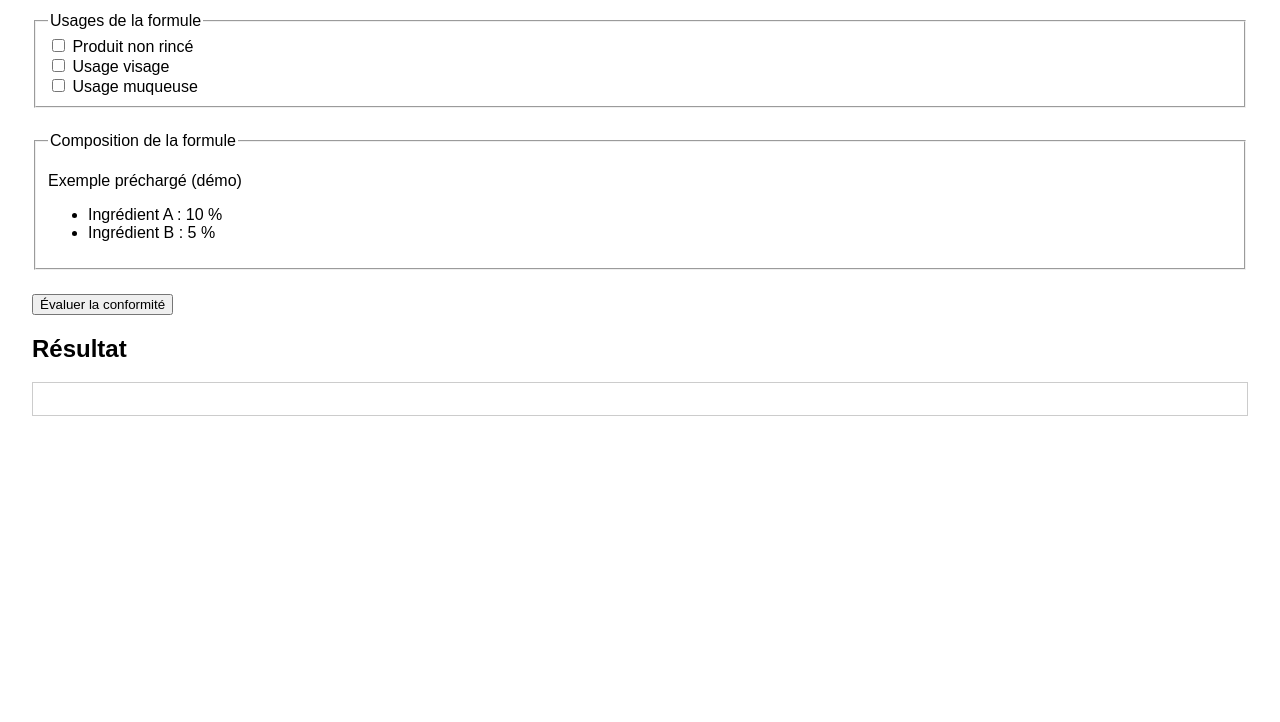
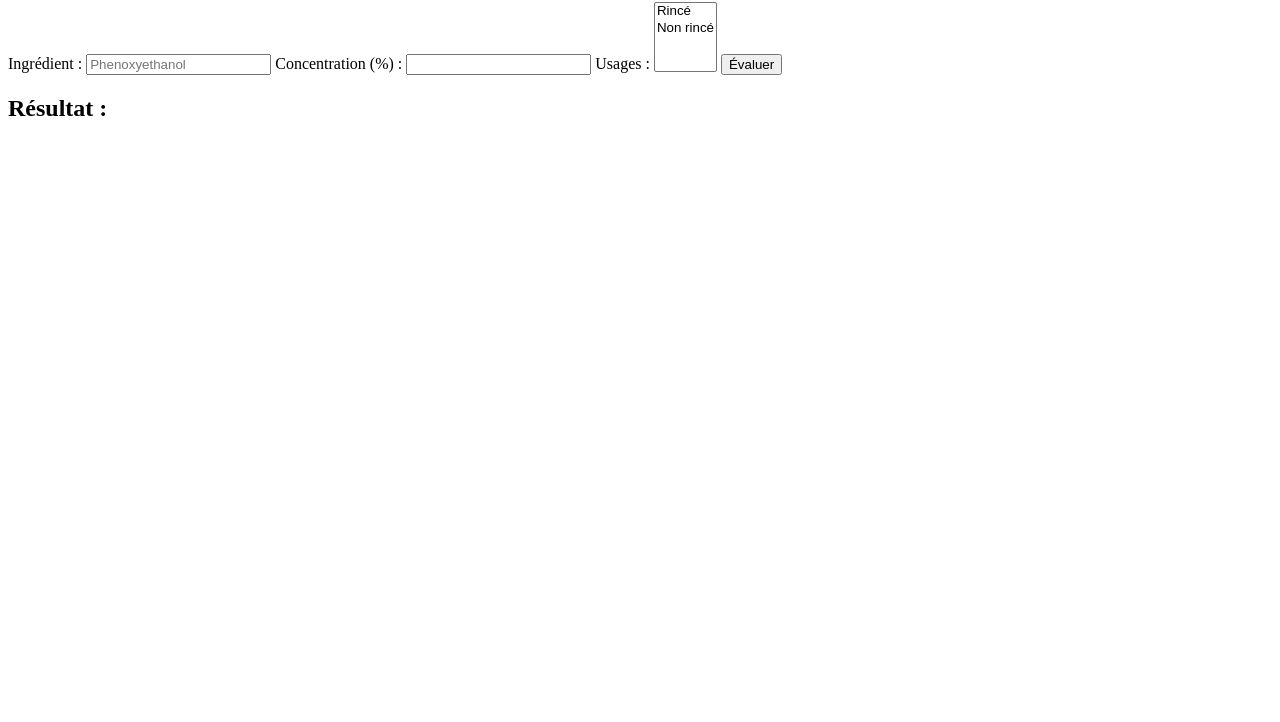
Before and after one commit to AlexCazo/cosmetic-regulatory-app, a plain HTML site: page index.html in a window 1280 px wide. Shown: the part 78-800 px from the top of the page. Drawn offline with Linux system fonts and the light colour scheme.

Commit message:
Update index.html

```diff
--- a/index.html
+++ b/index.html
@@ -1,46 +1,37 @@
 <!DOCTYPE html>
 <html lang="fr">
 <head>
-  <meta charset="UTF-8" />
-  <title>Évaluation réglementaire – Démo</title>
-  <style>
-    body { font-family: Arial, sans-serif; margin: 2rem; }
-    fieldset { margin-bottom: 1.5rem; }
-    .resultat { padding: 1rem; border: 1px solid #ccc; }
-    .non-conforme { color: red; font-weight: bold; }
-    .conforme { color: green; }
-  </style>
+  <meta charset="UTF-8">
+  <title>Moteur réglementaire cosmétique</title>
 </head>
 <body>
 
-<h1>Démo – Évaluation réglementaire cosmétique (UE)</h1>
+  <h1>Évaluation réglementaire – Cosmétique</h1>
 
-<!-- Bloc 1 : usages -->
-<fieldset>
-  <legend>Usages de la formule</legend>
-  <label><input type="checkbox" id="nonRince"> Produit non rincé</label><br>
-  <label><input type="checkbox" id="visage"> Usage visage</label><br>
-  <label><input type="checkbox" id="muqueuse"> Usage muqueuse</label>
-</fieldset>
+  <label>
+    Ingrédient :
+    <input type="text" id="ingredientName" placeholder="Phenoxyethanol">
+  </label>
 
-<!-- Bloc 2 : composition simplifiée -->
-<fieldset>
-  <legend>Composition de la formule</legend>
-  <p>Exemple préchargé (démo)</p>
-  <ul>
-    <li>Ingrédient A : 10 %</li>
-    <li>Ingrédient B : 5 %</li>
-  </ul>
-</fieldset>
+  <label>
+    Concentration (%) :
+    <input type="number" id="concentration" step="0.01">
+  </label>
 
-<button onclick="lancerEvaluation()">Évaluer la conformité</button>
+  <label>
+    Usages :
+    <select id="usages" multiple>
+      <option value="rincé">Rincé</option>
+      <option value="non rincé">Non rincé</option>
+    </select>
+  </label>
 
-<!-- Bloc 3 : résultat -->
-<h2>Résultat</h2>
-<div id="resultat" class="resultat"></div>
+  <button id="evaluateBtn">Évaluer</button>
 
-<script src="evaluationReglementaire.js"></script>
-<script src="ui.js"></script>
+  <h2>Résultat :</h2>
+  <pre id="result"></pre>
+
+  <script type="module" src="ui.js"></script>
 
 </body>
 </html>
```
